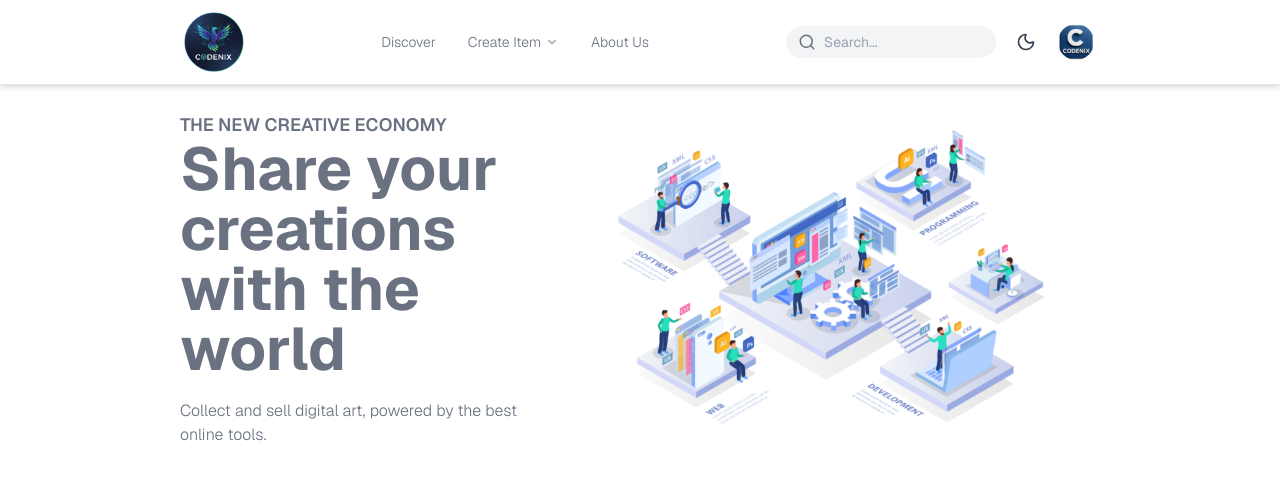
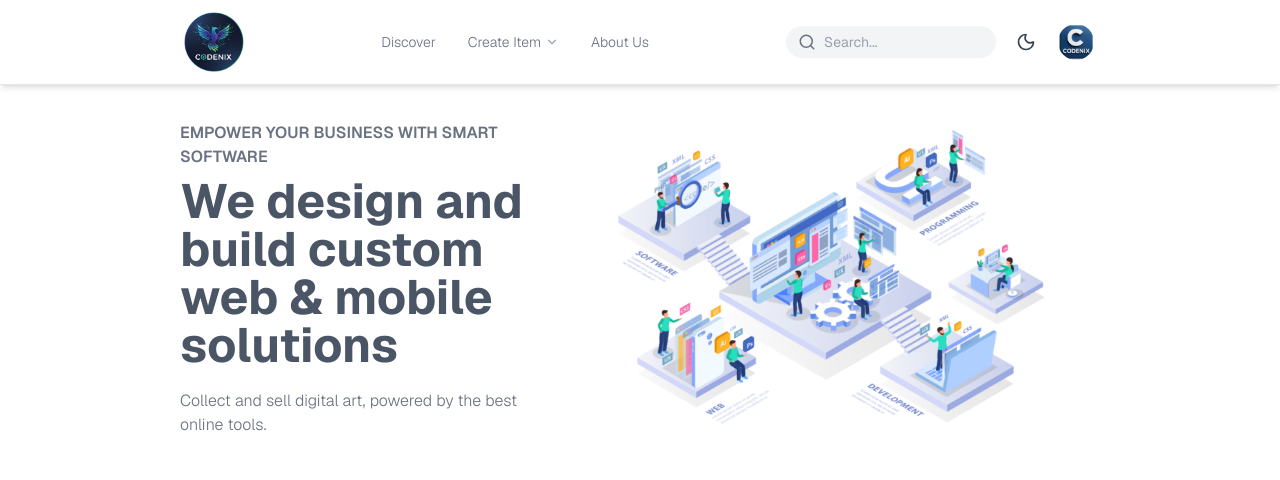
Before and after one commit to lowhanfish/codenix, a Next.js app in the folder codenix/: page / in a window 1280 px wide. Shown: the top 480 px of the page. Built offline with nearby package versions, Linux system fonts and the light colour scheme.

Commit message:
added animation to page

```diff
--- a/codenix/src/app/globals.css
+++ b/codenix/src/app/globals.css
@@ -24,3 +24,42 @@ body {
   color: var(--foreground);
   font-family: Arial, Helvetica, sans-serif;
 }
+
+@keyframes fadeInScroll {
+  from {
+    opacity: 0;
+    transform: translateY(40px);
+  }
+
+  to {
+    opacity: 1;
+    transform: translateY(0);
+  }
+}
+
+.scroll-fade {
+  opacity: 0;
+  animation: fadeInScroll 1s ease-out both;
+  animation-timeline: view();
+  animation-range: entry 0% cover 40%;
+}
+
+
+@keyframes fadeZoomScroll {
+  from {
+    opacity: 0;
+    transform: scale(0.8) translateY(40px);
+  }
+
+  to {
+    opacity: 1;
+    transform: scale(1) translateY(0);
+  }
+}
+
+.scroll-zoom {
+  opacity: 0;
+  animation: fadeZoomScroll 1s ease-out both;
+  animation-timeline: view();
+  animation-range: entry 0% cover 40%;
+}
--- a/codenix/src/app/page.tsx
+++ b/codenix/src/app/page.tsx
@@ -8,11 +8,14 @@ export default function Home() {
     <div className="font-sans grid min-h-screen pt-25 px-4 sm:px-8 lg:px-10 xl:px-20">
       <Navbar />
       <main className="flex flex-col sm:px-10 md:px-25">
-        <div className=" flex flex-wrap flex-col md:flex-col lg:flex-row">
-          <div className="flex flex-1">
+
+
+
+        <div className=" flex flex-wrap flex-col md:flex-col lg:flex-row scroll-zoom animate-bounce">
+          <div className="flex flex-1 scroll-fade max-w-full h-auto rounded-lg">
             <div className="flex flex-col justify-center align-middle text-center lg:text-left">
-              <div className="antialiased text-lg text-gray-500 font-semibold">THE NEW CREATIVE ECONOMY</div>
-              <div className="antialiased text-5xl md:text-6xl font-bold text-gray-500">Share your creations with the world</div>
+              <div className="antialiased text-xs xl:text-base text-gray-500 font-semibold">EMPOWER YOUR BUSINESS WITH SMART SOFTWARE</div>
+              <div className="antialiased text-4xl xl:text-5xl font-bold text-gray-600 pt-2">We design and build custom web & mobile solutions</div>
               <div className="font-light text-gray-500 pt-5">Collect and sell digital art, powered by the best online tools.</div>
             </div>
           </div>
@@ -31,6 +34,11 @@ export default function Home() {
 
 
 
+
+
+
+
+
       </main>
       {/* <Footer /> */}
     </div>
```
